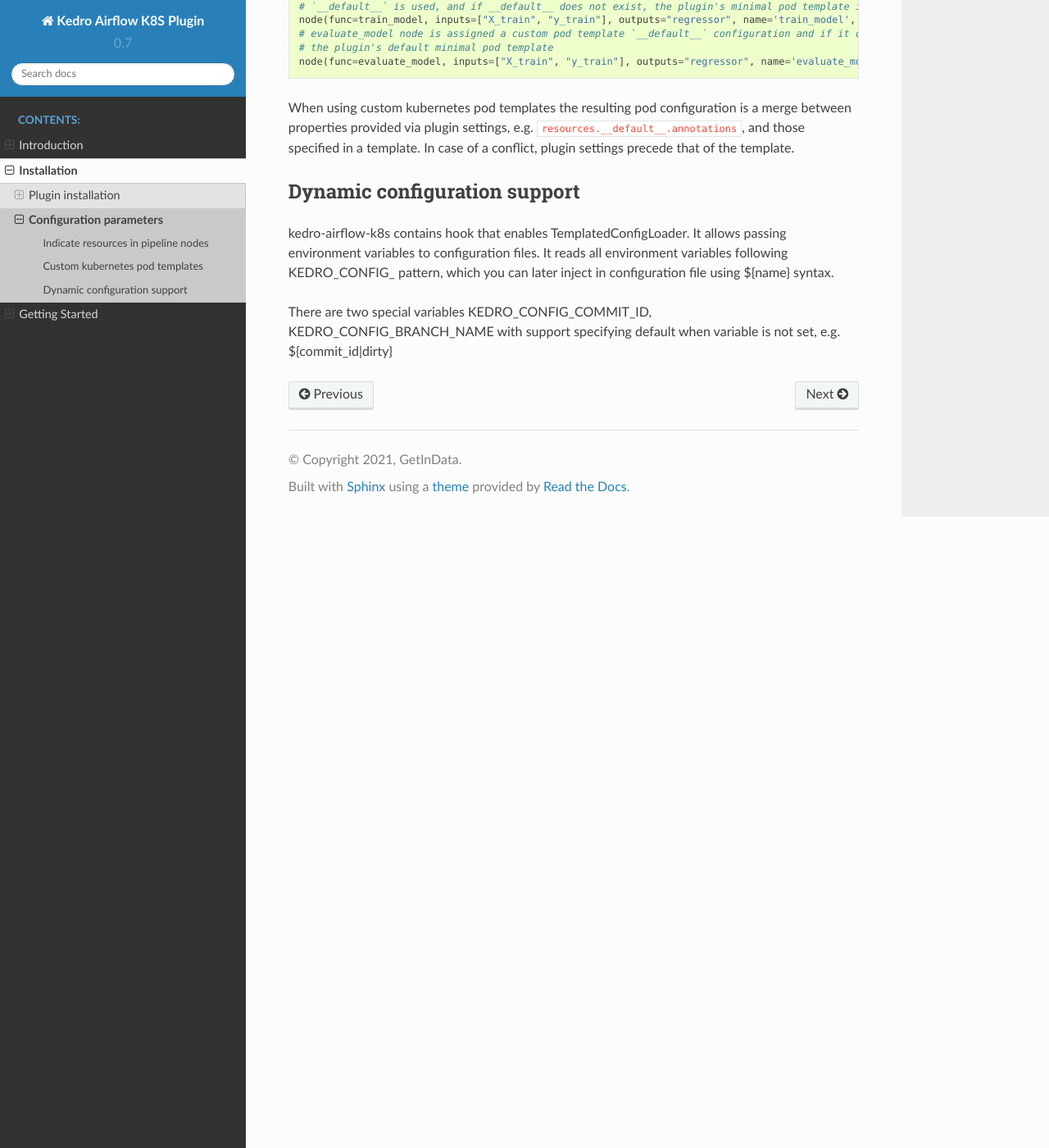
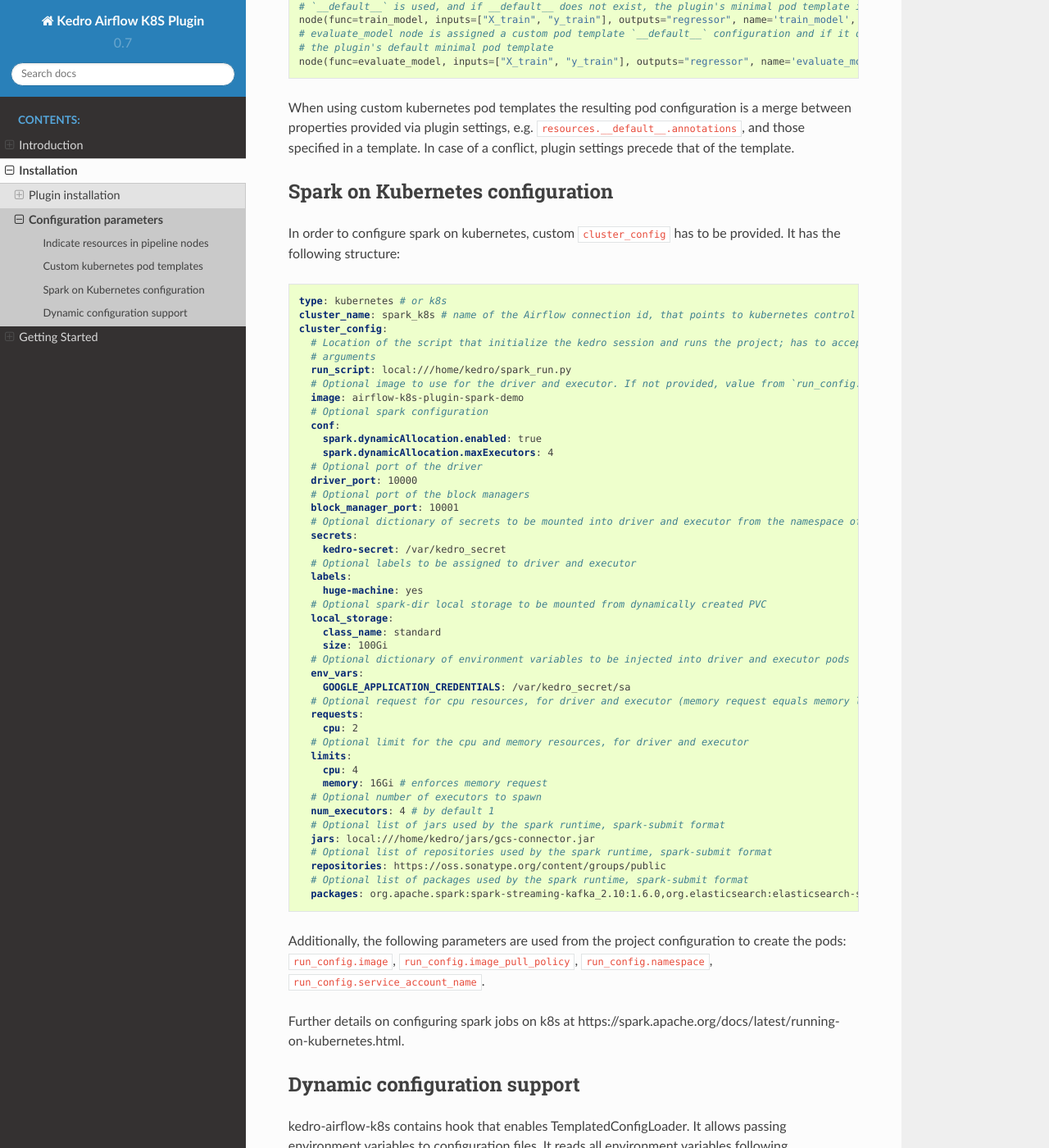
Before and after one commit to getindata/kedro-airflow-k8s, a Sphinx documentation site: the page built from docs/source/02_installation/02_configuration.md, in a window 1280 px wide and 1400 px high, scrolled down 5336 px. Shown: the whole window at 82% size. Built offline with Sphinx 7.4.7 and the Read the Docs theme 2.0.0, drawn with Linux system fonts in a browser that asks for light colours; some of the changed text lies outside the part shown.

Commit message:
Documentation of the feature.

````diff
--- a/docs/source/02_installation/02_configuration.md
+++ b/docs/source/02_installation/02_configuration.md
@@ -206,7 +206,7 @@
 
     # Optional spark configuration
     spark:
-      # Type of spark clusters to use, supported values: dataproc and custom
+      # Type of spark clusters to use, supported values: dataproc, k8s, kubernetes, custom
       type: dataproc
       # Optional factory of spark operators class
       operator_factory: my_project.factories.OperatorFactory
@@ -301,6 +301,62 @@
 properties provided via plugin settings, e.g. `resources.__default__.annotations`, and those specified in a
 template. In case of a conflict, plugin settings precede that of the template.
 
+## Spark on Kubernetes configuration
+
+In order to configure spark on kubernetes, custom `cluster_config` has to be provided. It has the following
+structure:
+```yaml
+type: kubernetes # or k8s
+cluster_name: spark_k8s # name of the Airflow connection id, that points to kubernetes control plane, default `spark_default`
+cluster_config:
+  # Location of the script that initialize the kedro session and runs the project; has to accept --env and --nodes
+  # arguments
+  run_script: local:///home/kedro/spark_run.py
+  # Optional image to use for the driver and executor. If not provided, value from `run_config.image` is used
+  image: airflow-k8s-plugin-spark-demo
+  # Optional spark configuration
+  conf:
+    spark.dynamicAllocation.enabled: true
+    spark.dynamicAllocation.maxExecutors: 4
+  # Optional port of the driver
+  driver_port: 10000
+  # Optional port of the block managers
+  block_manager_port: 10001
+  # Optional dictionary of secrets to be mounted into driver and executor from the namespace of the project
+  secrets:
+    kedro-secret: /var/kedro_secret
+  # Optional labels to be assigned to driver and executor
+  labels:
+    huge-machine: yes
+  # Optional spark-dir local storage to be mounted from dynamically created PVC
+  local_storage:
+    class_name: standard
+    size: 100Gi
+  # Optional dictionary of environment variables to be injected into driver and executor pods
+  env_vars:
+    GOOGLE_APPLICATION_CREDENTIALS: /var/kedro_secret/sa
+  # Optional request for cpu resources, for driver and executor (memory request equals memory limit)
+  requests:
+    cpu: 2
+  # Optional limit for the cpu and memory resources, for driver and executor
+  limits:
+    cpu: 4
+    memory: 16Gi # enforces memory request
+  # Optional number of executors to spawn
+  num_executors: 4 # by default 1
+  # Optional list of jars used by the spark runtime, spark-submit format
+  jars: local:///home/kedro/jars/gcs-connector.jar
+  # Optional list of repositories used by the spark runtime, spark-submit format
+  repositories: https://oss.sonatype.org/content/groups/public
+  # Optional list of packages used by the spark runtime, spark-submit format
+  packages: org.apache.spark:spark-streaming-kafka_2.10:1.6.0,org.elasticsearch:elasticsearch-spark_2.10:2.2.0
+```
+
+Additionally, the following parameters are used from the project configuration to create the pods: `run_config.image`,
+`run_config.image_pull_policy`, `run_config.namespace`,  `run_config.service_account_name`.
+
+Further details on configuring spark jobs on k8s at https://spark.apache.org/docs/latest/running-on-kubernetes.html.
+
 ## Dynamic configuration support
 
 kedro-airflow-k8s contains hook that enables TemplatedConfigLoader. It allows passing environment variables to
````
Also changed, not shown: CHANGELOG.md (+2 -0 lines), docs/source/03_getting_started/05_spark.md (+28 -0 lines), 1 other file.
